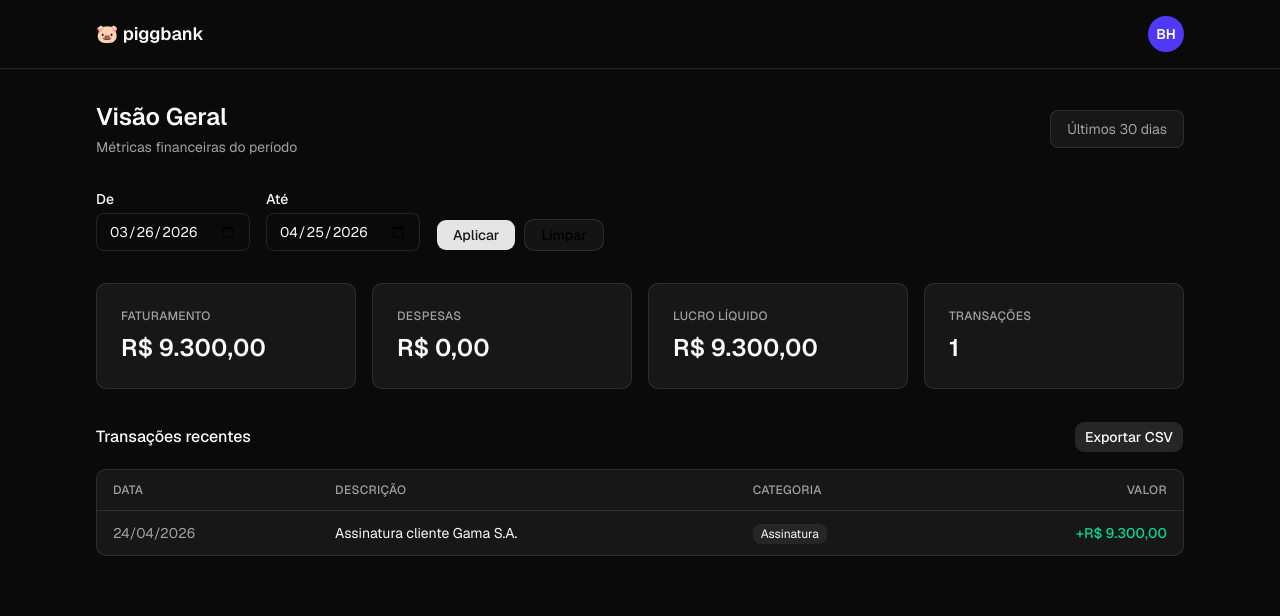
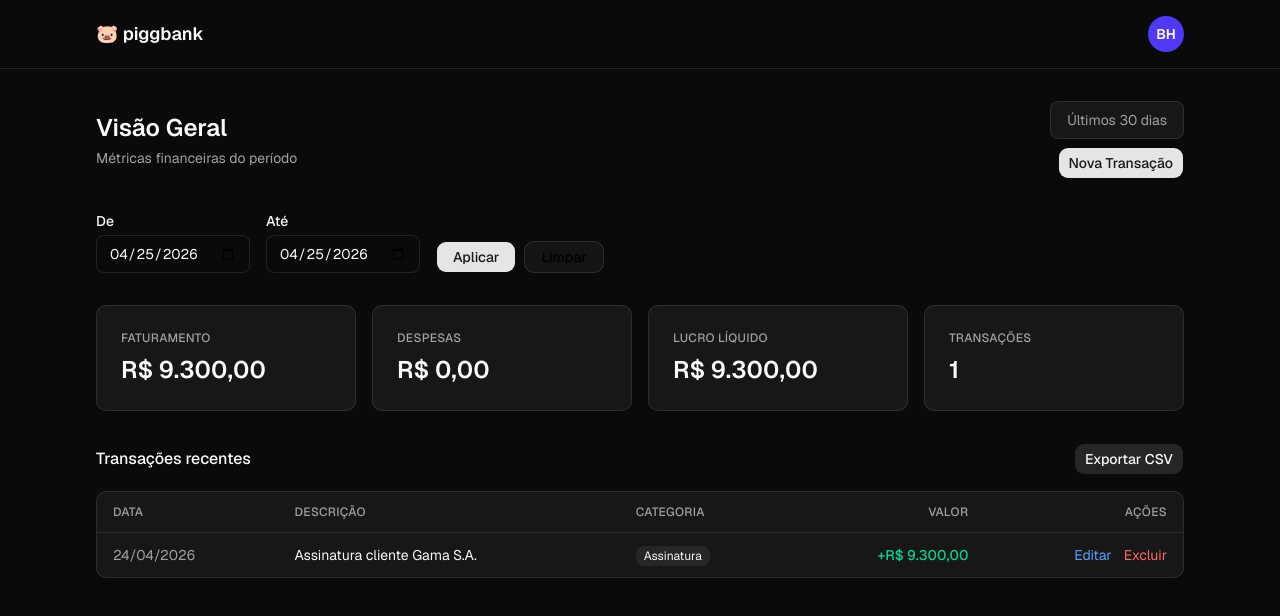
Before and after one commit to xpeer-io/quest1-piggbank, a Next.js app: page /dashboard in a window 1280 px wide. Shown: the top 616 px of the page. Built offline with nearby package versions, Linux system fonts and the light colour scheme.

Commit message:
feat: adiciona edicao e exclusao de transacoes

```diff
--- a/src/app/dashboard/page.tsx
+++ b/src/app/dashboard/page.tsx
@@ -1,9 +1,6 @@
-import { MetricsCard } from "@/components/dashboard/MetricsCard";
-import { TransactionsTable } from "@/components/dashboard/TransactionsTable";
-import { CsvExportButton } from "@/components/dashboard/CsvExportButton";
-import { DateRangeFilter } from "@/components/dashboard/DateRangeFilter";
+import { DashboardClient } from "@/components/dashboard/DashboardClient";
 import { getMetrics, getTransactions } from "@/lib/api";
-import { getDefaultDateRange, formatUrlDate } from "@/lib/date";
+import { getDefaultDateRange } from "@/lib/date";
 import { parse } from "date-fns";
 
 type DashboardPageProps = {
@@ -18,18 +15,14 @@ export default async function DashboardPage({
 
   let from = defaultRange.from;
   let to = defaultRange.to;
-  let displayLabel = "Últimos 30 dias";
 
-  // Parse query params if provided
   if (params.from && params.to) {
     const parsedFrom = parse(params.from, "yyyy-MM-dd", new Date());
     const parsedTo = parse(params.to, "yyyy-MM-dd", new Date());
 
-    // Validate parsed dates
     if (!isNaN(parsedFrom.getTime()) && !isNaN(parsedTo.getTime())) {
       from = parsedFrom;
       to = parsedTo;
-      displayLabel = `${params.from} a ${params.to}`;
     }
   }
 
@@ -55,47 +48,10 @@ export default async function DashboardPage({
       </nav>
 
       <main className="mx-auto max-w-6xl space-y-8 px-8 py-8">
-        <div className="flex items-center justify-between">
-          <div>
-            <h1 className="text-2xl font-semibold text-foreground">
-              Visão Geral
-            </h1>
-
-            <p className="mt-1 text-sm text-muted-foreground">
-              Métricas financeiras do período
-            </p>
-          </div>
-
-          {/* TODO: substituir pelo DateRangeFilter — piggbank-142 */}
-          <div className="rounded-md border border-border bg-card px-4 py-2 text-sm text-muted-foreground">
-            {displayLabel}
-          </div>
-        </div>
-
-        <DateRangeFilter
-          defaultFrom={formatUrlDate(from)}
-          defaultTo={formatUrlDate(to)}
+        <DashboardClient
+          metrics={metrics}
+          transactions={transactions}
         />
-
-        <div className="grid grid-cols-4 gap-4">
-          {metrics.map((metric) => (
-            <MetricsCard key={metric.label} metric={metric} />
-          ))}
-        </div>
-
-        <div>
-          <div className="mb-4 flex items-center justify-between gap-4">
-            <div>
-              <h2 className="text-base font-medium text-foreground">
-                Transações recentes
-              </h2>
-            </div>
-
-            <CsvExportButton transactions={transactions} />
-          </div>
-
-          <TransactionsTable transactions={transactions} />
-        </div>
       </main>
     </div>
   );
--- a/src/components/dashboard/DashboardClient.tsx
+++ b/src/components/dashboard/DashboardClient.tsx
@@ -5,6 +5,7 @@ import { MetricsCard } from "@/components/dashboard/MetricsCard";
 import { TransactionsTable } from "@/components/dashboard/TransactionsTable";
 import { CsvExportButton } from "@/components/dashboard/CsvExportButton";
 import { NewTransactionButton } from "@/components/dashboard/NewTransactionButton";
+import { DateRangeFilter } from "@/components/dashboard/DateRangeFilter";
 import type { MetricSummary, Transaction } from "@/types";
 
 type DashboardClientProps = {
@@ -18,12 +19,68 @@ export function DashboardClient({
 }: DashboardClientProps) {
   const [transactions, setTransactions] = useState(initialTransactions);
 
+  // CREATE
   function handleAddTransaction(transaction: Transaction) {
     setTransactions((prev) => [transaction, ...prev]);
   }
 
+  // DELETE
+  function handleDeleteTransaction(id: string) {
+    const confirmed = confirm(
+      "Tem certeza que deseja excluir esta transação?"
+    );
+
+    if (!confirmed) return;
+
+    setTransactions((prev) =>
+      prev.filter((transaction) => transaction.id !== id)
+    );
+  }
+
+  // EDIT STATE
+  const [editingTransaction, setEditingTransaction] =
+    useState<Transaction | null>(null);
+
+  const [editAmount, setEditAmount] = useState("");
+  const [editDate, setEditDate] = useState("");
+  const [editCategory, setEditCategory] = useState("");
+  const [editType, setEditType] = useState<"income" | "expense">("income");
+
+  // abrir edição
+  function openEdit(transaction: Transaction) {
+    setEditingTransaction(transaction);
+    setEditAmount(String(transaction.amount));
+    setEditDate(
+      new Date(transaction.date).toISOString().split("T")[0]
+    );
+    setEditCategory(transaction.category);
+    setEditType(transaction.type);
+  }
+
+  // salvar edição
+  function handleSaveEdit() {
+    if (!editingTransaction) return;
+
+    const updated: Transaction = {
+      ...editingTransaction,
+      amount: Number(editAmount),
+      date: new Date(editDate),
+      category: editCategory,
+      type: editType,
+    };
+
+    setTransactions((prev) =>
+      prev.map((t) =>
+        t.id === editingTransaction.id ? updated : t
+      )
+    );
+
+    setEditingTransaction(null);
+  }
+
   return (
     <>
+      {/* HEADER */}
       <div className="flex items-center justify-between">
         <div>
           <h1 className="text-2xl font-semibold text-foreground">
@@ -44,12 +101,20 @@ export function DashboardClient({
         </div>
       </div>
 
+      {/* 🔥 FILTRO DE DATA (AGORA NO LUGAR CORRETO) */}
+      <DateRangeFilter
+        defaultFrom={new Date().toISOString().split("T")[0]}
+        defaultTo={new Date().toISOString().split("T")[0]}
+      />
+
+      {/* MÉTRICAS */}
       <div className="grid grid-cols-4 gap-4">
         {metrics.map((metric) => (
           <MetricsCard key={metric.label} metric={metric} />
         ))}
       </div>
 
+      {/* TABELA */}
       <div>
         <div className="mb-4 flex items-center justify-between gap-4">
           <h2 className="text-base font-medium text-foreground">
@@ -59,8 +124,73 @@ export function DashboardClient({
           <CsvExportButton transactions={transactions} />
         </div>
 
-        <TransactionsTable transactions={transactions} />
+        <TransactionsTable
+          transactions={transactions}
+          onDelete={handleDeleteTransaction}
+          onEdit={openEdit}
+        />
       </div>
+
+      {/* MODAL DE EDIÇÃO */}
+      {editingTransaction && (
+        <div className="fixed inset-0 z-50 flex items-center justify-center bg-black/50">
+          <div className="w-full max-w-md rounded-lg border border-border bg-card p-6 shadow-lg">
+            <h2 className="mb-4 text-lg font-semibold text-foreground">
+              Editar Transação
+            </h2>
+
+            <div className="space-y-4">
+              <input
+                type="number"
+                value={editAmount}
+                onChange={(e) => setEditAmount(e.target.value)}
+                className="w-full rounded-md border border-border bg-background px-3 py-2 text-sm text-foreground"
+              />
+
+              <input
+                type="date"
+                value={editDate}
+                onChange={(e) => setEditDate(e.target.value)}
+                className="w-full rounded-md border border-border bg-background px-3 py-2 text-sm text-foreground"
+              />
+
+              <input
+                type="text"
+                value={editCategory}
+                onChange={(e) => setEditCategory(e.target.value)}
+                className="w-full rounded-md border border-border bg-background px-3 py-2 text-sm text-foreground"
+              />
+
+              <select
+                value={editType}
+                onChange={(e) =>
+                  setEditType(e.target.value as "income" | "expense")
+                }
+                className="w-full rounded-md border border-border bg-background px-3 py-2 text-sm text-foreground"
+              >
+                <option value="income">Entrada</option>
+                <option value="expense">Saída</option>
+              </select>
+
+              <div className="flex justify-end gap-2">
+                <button
+                  onClick={() => setEditingTransaction(null)}
+                  className="text-sm text-red-400"
+                >
+                  Cancelar
+                </button>
+
+                <button
+                  onClick={handleSaveEdit}
+                  className="text-sm text-blue-400"
+                >
+                  Salvar
+                </button>
+              </div>
+            </div>
+          </div>
+        </div>
+      )}
     </>
   );
 }
--- a/src/components/dashboard/TransactionsTable.tsx
+++ b/src/components/dashboard/TransactionsTable.tsx
@@ -1,11 +1,19 @@
+'use client';
+
 import type { Transaction } from "@/types";
 import { formatDisplayDate } from "@/lib/date";
 
 type TransactionsTableProps = {
   transactions: Transaction[];
+  onDelete: (id: string) => void;
+  onEdit: (transaction: Transaction) => void;
 };
 
-export function TransactionsTable({ transactions }: TransactionsTableProps) {
+export function TransactionsTable({
+  transactions,
+  onDelete,
+  onEdit,
+}: TransactionsTableProps) {
   if (transactions.length === 0) {
     return (
       <div className="rounded-lg border border-border bg-card p-8 text-center text-sm text-muted-foreground">
@@ -31,8 +39,12 @@ export function TransactionsTable({ transactions }: TransactionsTableProps) {
             <th className="px-4 py-3 text-right text-xs font-medium uppercase tracking-wide text-muted-foreground">
               Valor
             </th>
+            <th className="px-4 py-3 text-right text-xs font-medium uppercase tracking-wide text-muted-foreground">
+              Ações
+            </th>
           </tr>
         </thead>
+
         <tbody className="divide-y divide-border">
           {transactions.map((transaction) => (
             <tr
@@ -42,14 +54,17 @@ export function TransactionsTable({ transactions }: TransactionsTableProps) {
               <td className="px-4 py-3 text-muted-foreground">
                 {formatDisplayDate(transaction.date)}
               </td>
+
               <td className="px-4 py-3 text-foreground">
                 {transaction.description}
               </td>
+
               <td className="px-4 py-3">
                 <span className="rounded-md bg-accent px-2 py-0.5 text-xs text-accent-foreground">
                   {transaction.category}
                 </span>
               </td>
+
               <td
                 className={`px-4 py-3 text-right font-medium ${
                   transaction.type === "income"
@@ -63,6 +78,23 @@ export function TransactionsTable({ transactions }: TransactionsTableProps) {
                   currency: "BRL",
                 }).format(Math.abs(transaction.amount))}
               </td>
+
+              {/* AÇÕES */}
+              <td className="px-4 py-3 text-right">
+                <button
+                  onClick={() => onEdit(transaction)}
+                  className="text-blue-400 hover:text-blue-300 text-sm mr-3"
+                >
+                  Editar
+                </button>
+
+                <button
+                  onClick={() => onDelete(transaction.id)}
+                  className="text-red-400 hover:text-red-300 text-sm"
+                >
+                  Excluir
+                </button>
+              </td>
             </tr>
           ))}
         </tbody>
```
